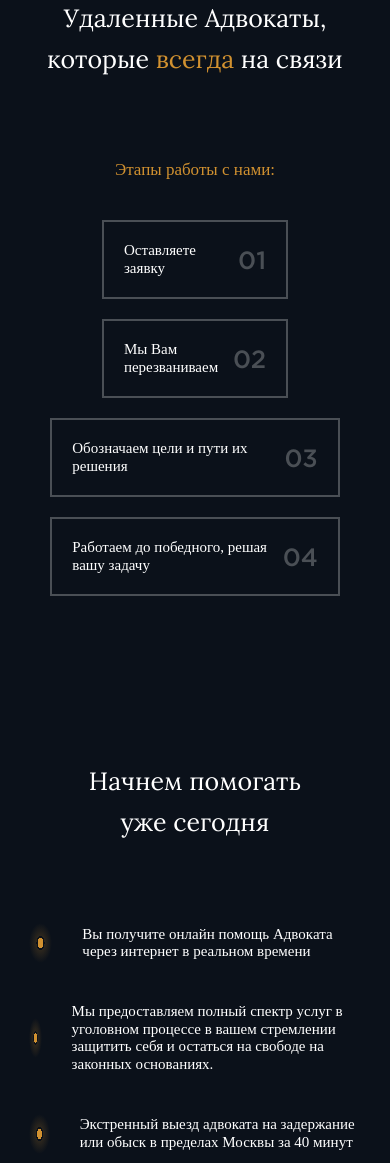
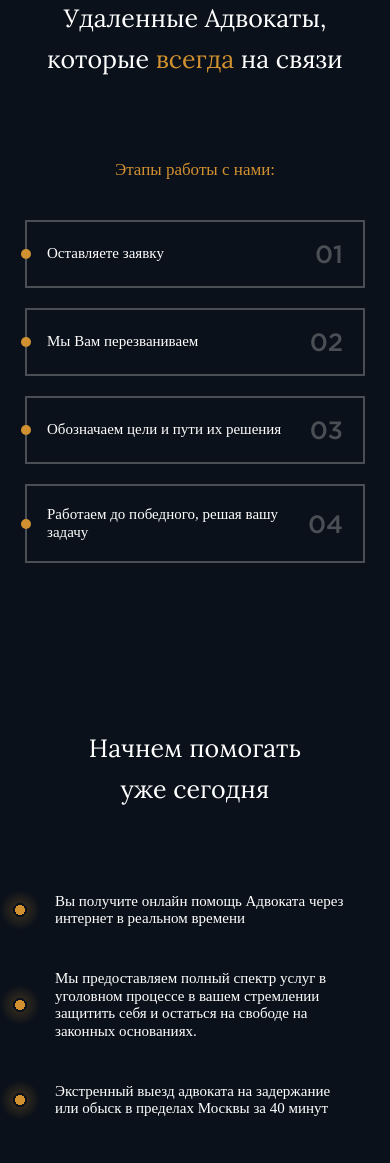
Before and after one commit to netexsu/ZhenyaChamp.github.io, a PHP site: page / in a window 390 px wide. Shown: the part 2200-3363 px from the top of the page. Run offline with PHP 8.4, Linux system fonts and the light colour scheme; some web fonts are replaced.

Commit message:
изменили формы контейнера мобилы

```diff
--- a/css/style.css
+++ b/css/style.css
@@ -203,6 +203,7 @@ a {
   margin-left: auto;
   font-family: 'gothampro';
   font-size: 22px;
+  color: rgb(255, 255, 255) !important;
   pointer-events: none !important;
   color: #fff !important;
   cursor: default !important;
@@ -267,6 +268,9 @@ input::-ms-input-placeholder {
 
 input::placeholder {
   color: #9CA2AA; }
+
+input::focus {
+  outline: none; }
 
 .form_action_subtitle {
   margin-bottom: 38px; }
@@ -668,7 +672,7 @@ p {
     margin: 0 auto;
     margin-top: 30px; }
   .main_title_text {
-    margin-top: 100px; }
+    margin-top: 70px; }
   .h1 {
     font-family: 'Lora', serif;
     font-style: normal;
@@ -728,9 +732,9 @@ p {
   .work_stages_title {
     margin-bottom: 80px; }
   .work_stages01_box, .work_stages02_box, .work_stages03_box, .work_stages04_box {
-    width: 81.4814815%;
     height: 12.5925926%;
     margin: 0 auto;
+    position: relative;
     margin-bottom: 20px;
     border: 2px solid #4A4F55;
     padding: 20px;
@@ -742,9 +746,19 @@ p {
     justify-content: center;
     -webkit-box-align: center;
     -ms-flex-align: center;
-    align-items: center; }
+    align-items: center;
+    -webkit-box-pack: justify;
+    -ms-flex-pack: justify;
+    justify-content: space-between; }
     .work_stages01_box::before, .work_stages02_box::before, .work_stages03_box::before, .work_stages04_box::before {
-      display: none; }
+      content: '';
+      width: 10px;
+      height: 10px;
+      border-radius: 100%;
+      background: #D19130;
+      position: absolute;
+      left: -6px;
+      top: 5; }
     .work_stages01_box br, .work_stages02_box br, .work_stages03_box br, .work_stages04_box br {
       display: none; }
   .work_stages_number {
@@ -766,10 +780,12 @@ p {
     -webkit-box-align: center;
     -ms-flex-align: center;
     align-items: center; }
-  .box_text_box {
-    width: 85%; }
-  .box_text01 br, .box_text02 br, .box_text03 br {
-    display: none; }
+  .box_text_gradient {
+    margin: 0px 15px 0px 0px; }
+  .box_text01, .box_text02, .box_text03 {
+    width: 76%; }
+    .box_text01 br, .box_text02 br, .box_text03 br {
+      display: none; }
   .everyday_box_formaction {
     margin-top: 70px;
     border: 2px solid #4A4F55;
--- a/index.html
+++ b/index.html
@@ -205,7 +205,7 @@
             <div class="container_box2_boxes2">
               <div class="name"><input type="text" id="name" name="E-mail" placeholder="E-mail" required></div>
               <div class="name">
-                 <input type="text" id="phone" name="С какого вы города" placeholder="С какого вы города" required></div>
+                 <input type="text" id="phone" name="С какого вы города" placeholder="С какого Вы города" required></div>
               <div class="form_action_button btn_box_action">
                 <button class="btn">Получить консультацию</button>
               </div>
--- a/src/pug/index.pug
+++ b/src/pug/index.pug
@@ -190,7 +190,7 @@ html(lang="ru")
                   div.name
                       <input type="text" id="name" name="E-mail" placeholder="E-mail" required>
                   div.name
-                      <input type="text" id="phone" name="С какого вы города" placeholder="С какого вы города" required>
+                      <input type="text" id="phone" name="С какого вы города" placeholder="С какого Вы города" required>
                   div.form_action_button.btn_box_action
                     button.btn Получить консультацию
 
--- a/src/scss/main.scss
+++ b/src/scss/main.scss
@@ -34,11 +34,11 @@ a {
   text-decoration: none;
 }
 
-.head_column_number {
+.head_column_number  {
   margin-left: auto;
 	font-family: 'gothampro';
   font-size: 22px;
-  // color: #ffff;
+  color: #ffff !important;
   pointer-events:none !important;
   color:#fff !important;
   cursor:default !important;
@@ -101,6 +101,10 @@ input {
 
 input::placeholder {
   color: #9CA2AA;
+}
+
+input::focus {
+  outline: none;
 }
 
 .form_action_subtitle {
@@ -602,7 +606,7 @@ hr {
   }
 
   .main_title_text{
-    margin-top: 100px;
+    margin-top: 70px;
   }
 
   .h1 {
@@ -701,9 +705,10 @@ hr {
 .work_stages01_box,.work_stages02_box,.work_stages03_box,.work_stages04_box{
   // text-align: center;
 
-  width: 81.4814815%;
+  // width: 81.4814815%;
   height: 12.5925926%;
   margin: 0 auto;
+  position: relative;
   // margin: 0px 0px 20px 0px;
   margin-bottom: 20px;
   border: 2px solid #4A4F55;
@@ -714,22 +719,23 @@ hr {
   display: flex;
   justify-content: center;
   align-items: center;
+  justify-content: space-between;
+
   &::before{
 
-    display: none;
-    // content: '';
-    // width: 10px;
-    // height: 10px;
-    // border-radius: 100%;
-    // background: #D19130;
-    // position: relative;
-    // // right: 6px;
-    // top: 5;
+    // display: none;
+    content: '';
+    width: 10px;
+    height: 10px;
+    border-radius: 100%;
+    background: #D19130;
+    position: absolute;
+    left: -6px;
+    top: 5;
   }
   br {
     display: none;
   }
-
 }
 
 .work_stages_number {
@@ -766,11 +772,12 @@ hr {
   align-items: center;
 }
 
-.box_text_box {
-  width: 85%;
+.box_text_gradient{
+  margin: 0px 15px 0px 0px;
 }
 
 .box_text01, .box_text02, .box_text03 {
+    width: 76%;
   br {
     display: none;
   }
```
